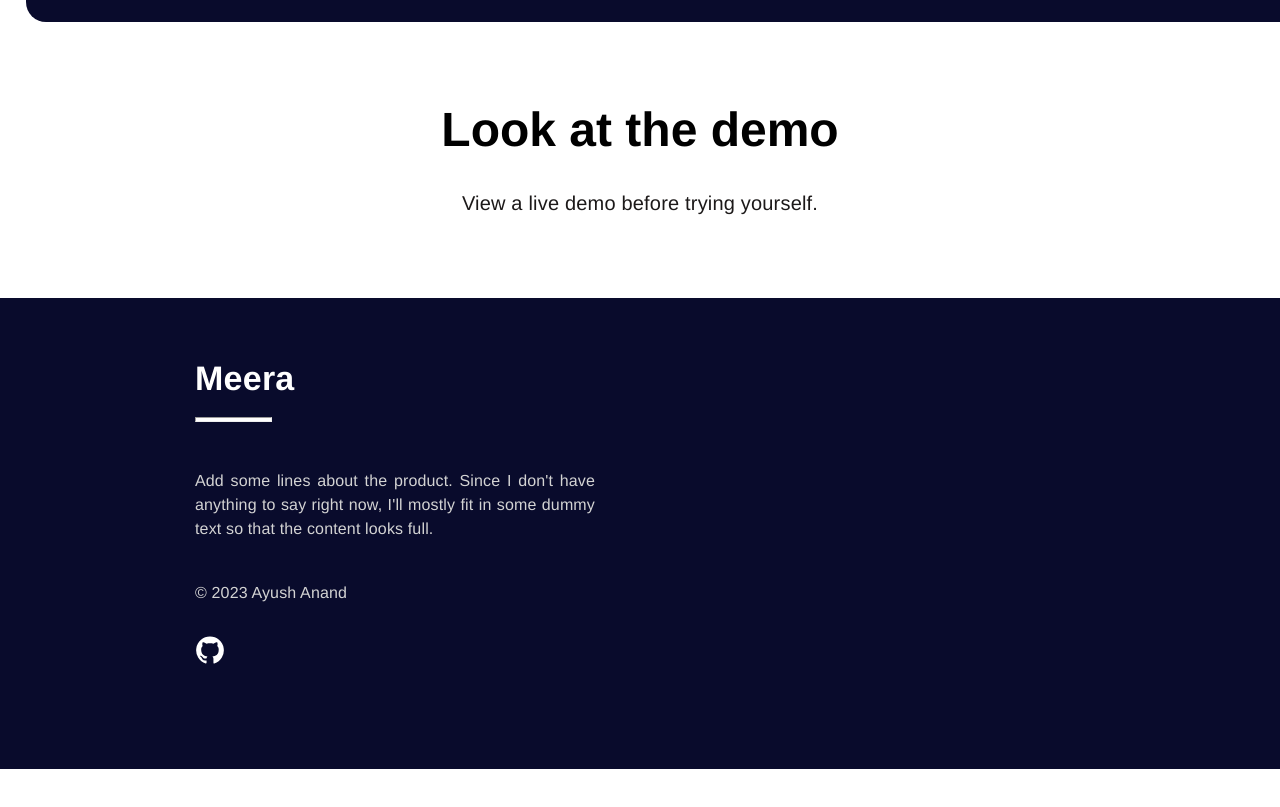
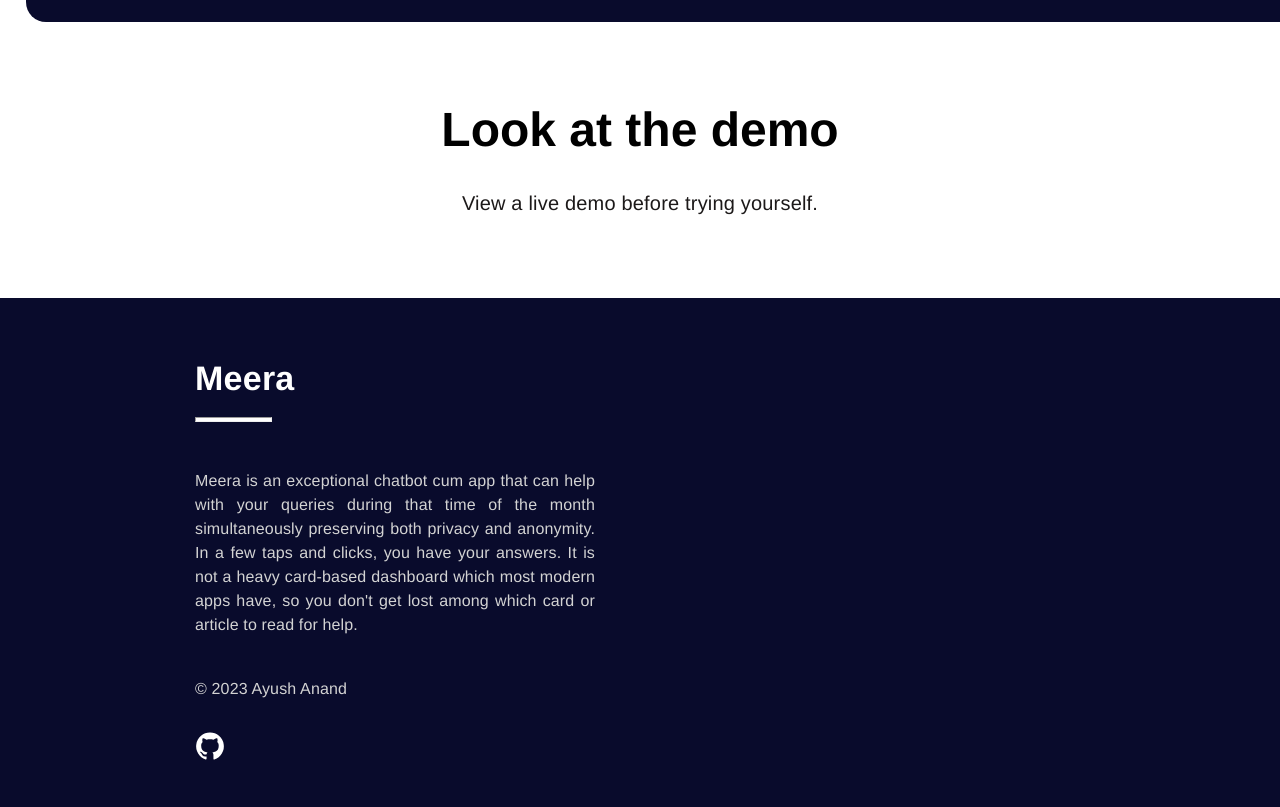
Before and after one commit to ayushanand18/meera-avanade-iwd, a React (Create React App) app: page / in a window 1280 px wide. Shown: the part 1791-2598 px from the top of the page. Before the commit the page ends 2560 px from the top, so only its background shows below. Built offline with nearby package versions, Linux system fonts and the light colour scheme.

Commit message:
fix: fix the info in footer

```diff
--- a/src/components/landing/Footer.js
+++ b/src/components/landing/Footer.js
@@ -12,8 +12,8 @@ export default function App(){
                     <hr width="75px" style={{height: "3px", color:"white", backgroundColor:"white"}} align="left"/>
                 </Typography>
                 <Typography variant="body1">
-                    Add some lines about the product. Since I don't have anything to say right now, I'll
-                    mostly fit in some dummy text so that the content looks full.
+                Meera is an exceptional chatbot cum app that can help with your queries during that time of the month simultaneously preserving both privacy and anonymity.
+                In a few taps and clicks, you have your answers. It is not a heavy card-based dashboard which most modern apps have, so you don't get lost among which card or article to read for help.
                 </Typography>
                 <Typography variant="body1">
                     &copy; 2023 Ayush Anand
```
